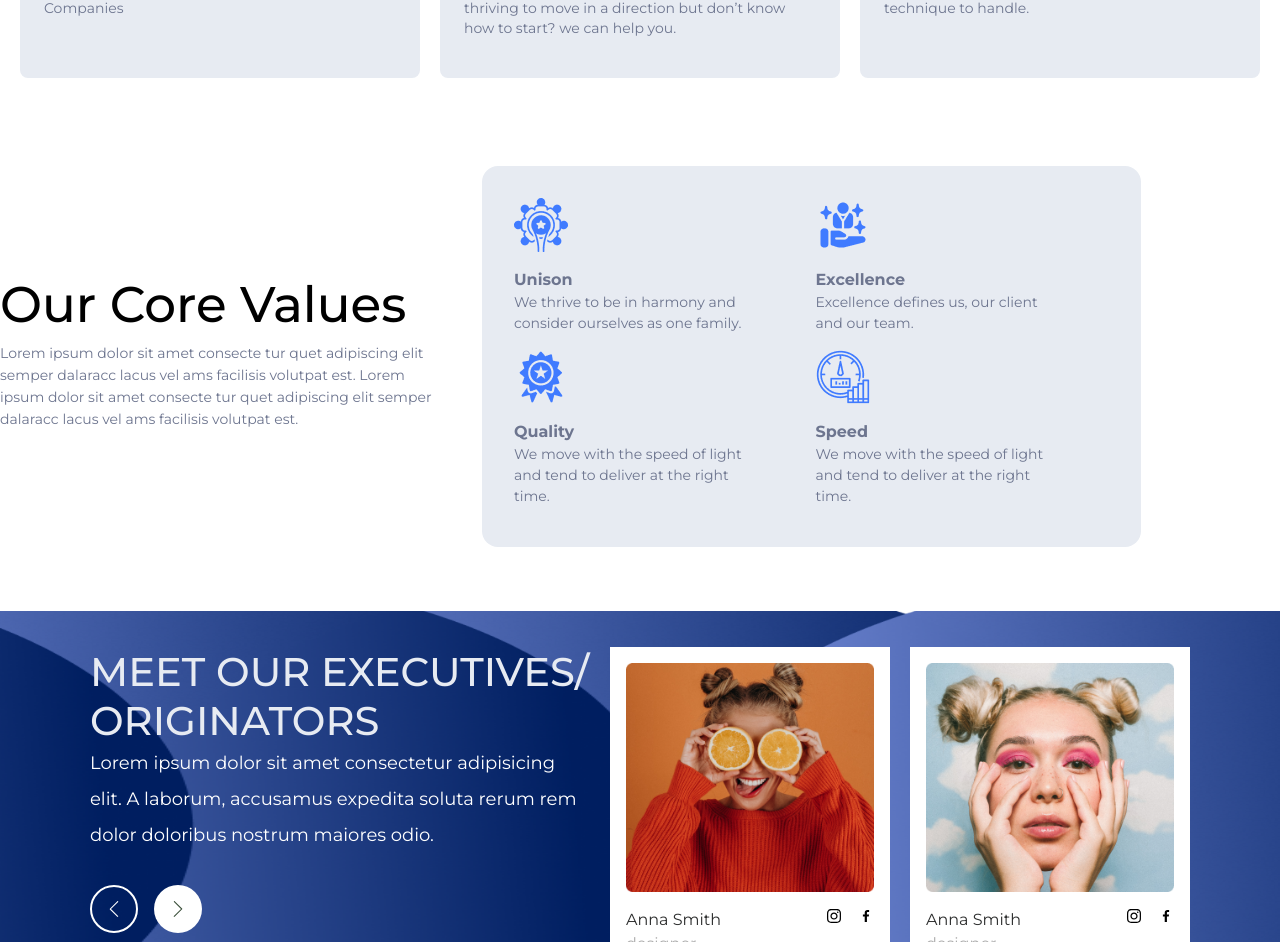
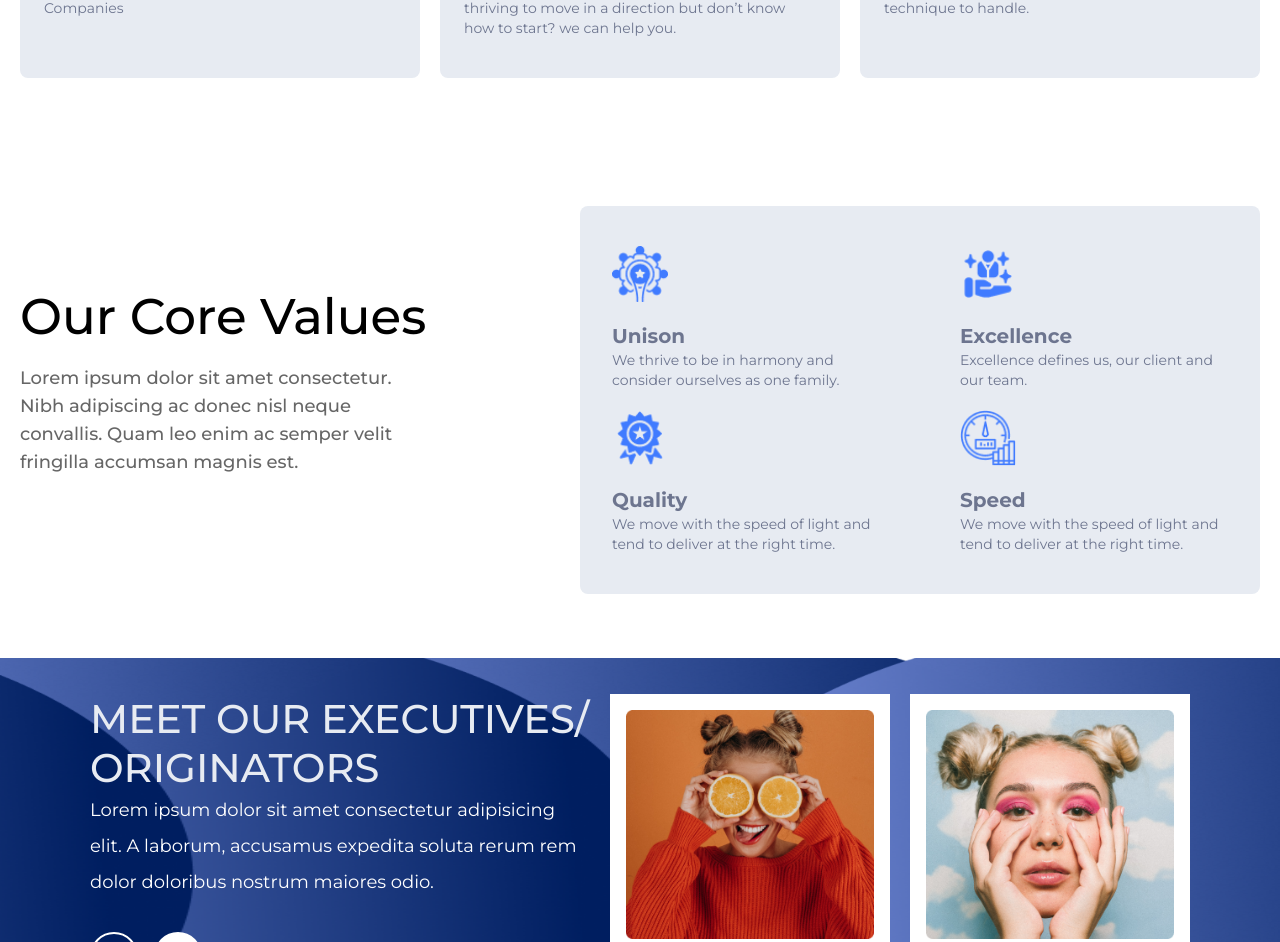
Before and after one commit to Eminence-Engineering/eminence, a React (Vite) app: page /about in a window 1280 px wide. Shown: the part 2195-3137 px from the top of the page. Built offline with nearby package versions, Linux system fonts and the light colour scheme.

Commit message:
feat: redevelop core-value section on about page

```diff
--- /dev/null
+++ b/src/components/about/CoreValueCard.jsx
@@ -0,0 +1,22 @@
+// react
+import PropTypes from "prop-types"
+
+const CoreValueCard = ({ title, description, img }) => {
+  return (
+    <div className="flex gap-5 items-center md:items-start md:flex-col">
+      <img src={img} alt="" className="w-8 md:w-14 h-8 md:h-14" />
+      <div>
+        <h5 className="font-bold text-base md:text-xl text-black md:text-grey">{title}</h5>
+        <p className="text-[13px] md:text-sm text-black/60 md:text-grey">{description}</p>
+      </div>
+    </div>
+  )
+}
+
+CoreValueCard.propTypes = {
+  title: PropTypes.string.isRequired,
+  description: PropTypes.string.isRequired,
+  img: PropTypes.string.isRequired
+}
+
+export default CoreValueCard
--- /dev/null
+++ b/src/components/about/CoreValueList.jsx
@@ -0,0 +1,30 @@
+// images
+import union from "../../assets/images/about/union.png"
+import excellence from "../../assets/images/about/excellence.png"
+import speed from "../../assets/images/about/speed.png"
+import quality from "../../assets/images/about/quality.png"
+
+const CoreValueList = [
+  {
+    img: union,
+    title: "Unison",
+    description: "We thrive to be in harmony and consider ourselves as one family."
+  },
+  {
+    img: excellence,
+    title: "Excellence",
+    description: "Excellence defines us, our client and our team."
+  },
+  {
+    img: quality,
+    title: "Quality",
+    description: "We move with the speed of light and tend to deliver at the right time."
+  },
+  {
+    img: speed,
+    title: "Speed",
+    description: "We move with the speed of light and tend to deliver at the right time."
+  }
+]
+
+export default CoreValueList
--- /dev/null
+++ b/src/components/about/CoreValues.jsx
@@ -0,0 +1,24 @@
+import CoreValueCard from "./CoreValueCard"
+import CoreValueList from "./CoreValueList"
+
+const CoreValues = () => {
+  return (
+    <section className="container p-5 py-16 flex flex-col lg:flex-row justify-between gap-10 lg:gap-20">
+      <div className="lg:max-w-[407px] 2xl:max-w-2xl lg:pt-20">
+        <h1 className="text-3xl md:text-[50px] md:leading-tight font-medium mb-4">Our Core Values</h1>
+        <p className="font-medium text-base md:text-lg text-black/60">
+          Lorem ipsum dolor sit amet consectetur. Nibh adipiscing ac donec nisl neque convallis. Quam leo enim ac semper velit fringilla
+          accumsan magnis est.
+        </p>
+      </div>
+
+      <div className="bg-card p-5 md:px-8 py-10 rounded-lg flex flex-col gap-5 md:max-w-[680px] md:grid md:grid-cols-2 md:gap-5 xl:gap-x-20 md:content-between">
+        {CoreValueList.map((value, index) => (
+          <CoreValueCard key={index} {...value} />
+        ))}
+      </div>
+    </section>
+  )
+}
+
+export default CoreValues
--- a/src/pages/About.jsx
+++ b/src/pages/About.jsx
@@ -10,10 +10,6 @@ import Comment from "../components/about/Comment"
 
 // images
 import bgAbout from "../assets/images/bg-about.png"
-import union from "../assets/images/about/Union.png"
-import excellence from "../assets/images/about/excellence.png"
-import speed from "../assets/images/about/Speed.png"
-import quality from "../assets/images/about/Quality.png"
 import blue from "../assets/images/about/blueabout.png"
 import first from "../assets/images/about/firstgirl.png"
 import second from "../assets/images/about/secondgirl.png"
@@ -24,6 +20,7 @@ import { SlArrowLeft } from "react-icons/sl"
 //hook
 import { useEffect, useState } from "react"
 import Services from "../components/about/Services"
+import CoreValues from "../components/about/CoreValues"
 
 const About = () => {
   const [leftStyle, setLeftStyle] = useState({})
@@ -68,59 +65,8 @@ const About = () => {
       <AboutDescription />
       <AboutImage />
       <Services />
+      <CoreValues />
       <div className="mb-20">
-        <div className="md:flex md:gap-8 md:items-center mt-6 mb-16">
-          <div className="md:w-[450px] mb-4">
-            <h3 className="font-[500] text-[29px] md:text-[50px]">Our Core Values</h3>
-            <p className="leading-[22px] text-[14px] text-[#6d758f]">
-              Lorem ipsum dolor sit amet consecte tur quet adipiscing elit semper dalaracc lacus vel ams facilisis volutpat est. Lorem ipsum
-              dolor sit amet consecte tur quet adipiscing elit semper dalaracc lacus vel ams facilisis volutpat est.
-            </p>
-          </div>
-
-          <div className="bg-[#e7ebf2] p-[32px] rounded-[16px] md:w-[659px] md:grid md:grid-cols-[repeat(2,_minmax(242px,_1fr))] md:gap-2 md:content-between">
-            <div className="flex gap-4 mb-2 items-center md:items-start md:flex-col md:w-[242px]">
-              <img src={union} alt="" className="w-[32px] md:w-[54px] h-[32px] md:h-[54px]" />
-
-              <div>
-                <h5 className="font-[700] text-[#6d758f]">Unison</h5>
-
-                <p className="text-[14px] text-[#6d758f]">We thrive to be in harmony and consider ourselves as one family.</p>
-              </div>
-            </div>
-
-            <div className="flex gap-4 mb-2 items-center md:items-start md:flex-col md:w-[242px]">
-              <img src={excellence} alt="" className="w-[32px] md:w-[54px] h-[32px] md:h-[54px]" />
-
-              <div>
-                <h5 className="font-[700] text-[#6d758f]">Excellence</h5>
-
-                <p className="text-[14px] text-[#6d758f]">Excellence defines us, our client and our team.</p>
-              </div>
-            </div>
-
-            <div className="flex gap-4 mb-2 items-center md:items-start md:flex-col md:w-[242px]">
-              <img src={quality} alt="" className="w-[32px] md:w-[54px] h-[32px] md:h-[54px]" />
-
-              <div>
-                <h5 className="font-[700] text-[#6d758f]">Quality</h5>
-
-                <p className="text-[14px] text-[#6d758f]">We move with the speed of light and tend to deliver at the right time.</p>
-              </div>
-            </div>
-
-            <div className="flex gap-4 mb-2 items-center md:items-start md:flex-col md:w-[242px]">
-              <img src={speed} alt="" className="w-[32px] md:w-[54px] h-[32px] md:h-[54px]" />
-
-              <div>
-                <h5 className="font-[700] text-[#6d758f]">Speed</h5>
-
-                <p className="text-[14px] text-[#6d758f]">We move with the speed of light and tend to deliver at the right time.</p>
-              </div>
-            </div>
-          </div>
-        </div>
-
         <div
           className="py-9 px-8 md:px-8"
           style={{ backgroundImage: `url(${blue})`, backgroundRepeat: "no-repeat", backgroundSize: "130% 110%" }}
```
